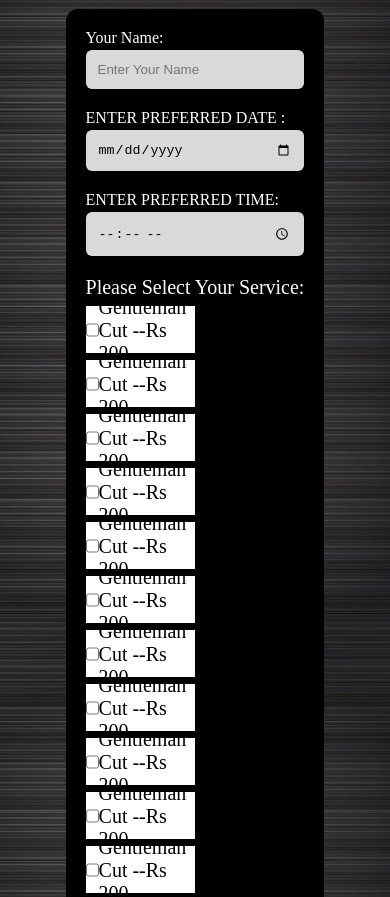
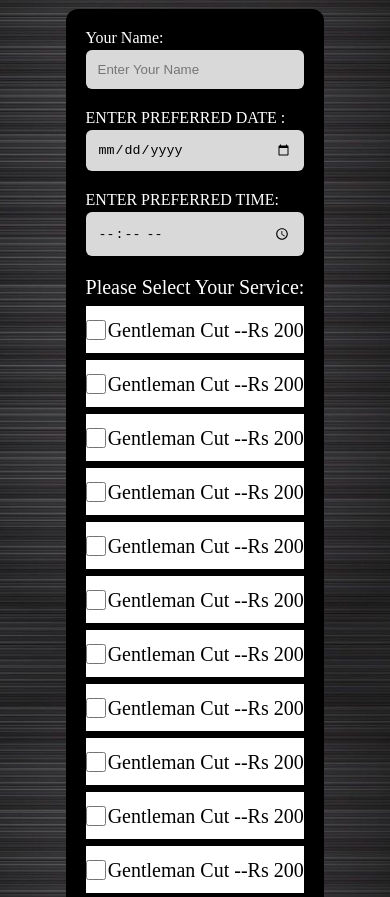
Before and after one commit to 0shyam/Myownwebsite, a plain HTML site: page appointment.html in a window 390 px wide. Shown: the part 188-1085 px from the top of the page. Drawn offline with Linux system fonts and the light colour scheme.

Commit message:
responsive

```diff
--- a/appointment.html
+++ b/appointment.html
@@ -134,6 +134,7 @@
                             margin-top: 7px;
                             margin-bottom: 7px;
                           "
+                          class="appopt"
                         >
                           <input
                             type="checkbox"
@@ -159,6 +160,7 @@
                             margin-top: 7px;
                             margin-bottom: 7px;
                           "
+                          class="appopt"
                         >
                           <input
                             type="checkbox"
@@ -184,6 +186,7 @@
                             margin-top: 7px;
                             margin-bottom: 7px;
                           "
+                          class="appopt"
                         >
                           <input
                             type="checkbox"
@@ -209,6 +212,7 @@
                             margin-top: 7px;
                             margin-bottom: 7px;
                           "
+                          class="appopt"
                         >
                           <input
                             type="checkbox"
@@ -234,6 +238,7 @@
                             margin-top: 7px;
                             margin-bottom: 7px;
                           "
+                          class="appopt"
                         >
                           <input
                             type="checkbox"
@@ -259,6 +264,7 @@
                             margin-top: 7px;
                             margin-bottom: 7px;
                           "
+                          class="appopt"
                         >
                           <input
                             type="checkbox"
@@ -284,6 +290,7 @@
                             margin-top: 7px;
                             margin-bottom: 7px;
                           "
+                          class="appopt"
                         >
                           <input
                             type="checkbox"
@@ -309,6 +316,7 @@
                             margin-top: 7px;
                             margin-bottom: 7px;
                           "
+                          class="appopt"
                         >
                           <input
                             type="checkbox"
@@ -334,6 +342,7 @@
                             margin-top: 7px;
                             margin-bottom: 7px;
                           "
+                          class="appopt"
                         >
                           <input
                             type="checkbox"
@@ -359,6 +368,7 @@
                             margin-top: 7px;
                             margin-bottom: 7px;
                           "
+                          class="appopt"
                         >
                           <input
                             type="checkbox"
@@ -384,6 +394,7 @@
                             margin-top: 7px;
                             margin-bottom: 7px;
                           "
+                          class="appopt"
                         >
                           <input
                             type="checkbox"
@@ -409,6 +420,7 @@
                             margin-top: 7px;
                             margin-bottom: 7px;
                           "
+                          class="appopt"
                         >
                           <input
                             type="checkbox"
--- a/style/media.css
+++ b/style/media.css
@@ -179,7 +179,16 @@
     color: white;
   }
   .refrences-device{
-    font-size: 20px !important;
+    font-size: 12px !important;
+
+    /* display: none; */
+
+  }
+  .mdk{
+    width: 100% !important;
+  }
+  .appopt{
+    width: 100% !important;
   }
 }
 @media (min-width: 992px) {
```
Also changed, not shown: reference.html (+1 -1 lines).
